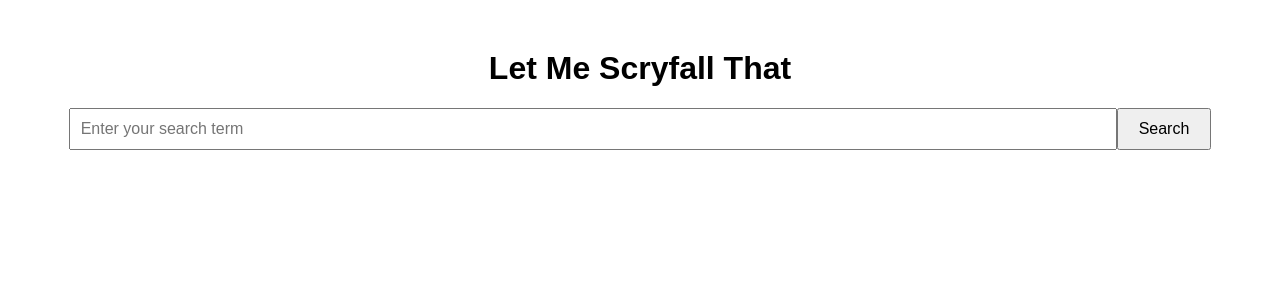
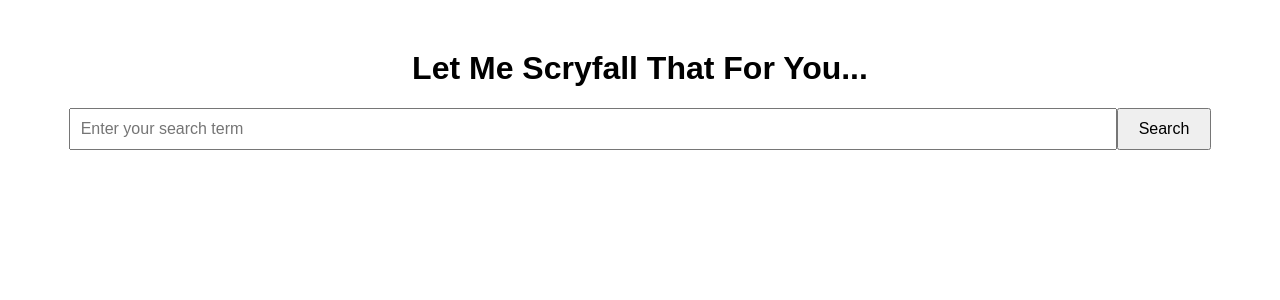
Before and after one commit to ItsGoldeneyes/create-react-app-starter, a React (Create React App) app: page / in a window 1280 px wide. Shown: the top 300 px of the page. Built offline with nearby package versions, Linux system fonts and the light colour scheme.

Commit message:
update readme.md

```diff
--- a/src/App.js
+++ b/src/App.js
@@ -4,6 +4,7 @@
 function App() {
     const [query, setQuery] = useState('');
     const [link, setLink] = useState('');
+  // Load current site link
 
     const createSearchLink = () => {
         const scryfallLink = `https://scryfall.com/search?q=${encodeURIComponent(query)}`;
@@ -13,7 +14,7 @@
     return (
         <div className="App">
             <header className="App-header">
-                <h1>Let Me Scryfall That</h1>
+                <h1>Let Me Scryfall That For You...</h1>
                 <input
                     type="text"
                     value={query}
```
Also changed, not shown: 1 other file (tests, documents, lock files or other folders).
